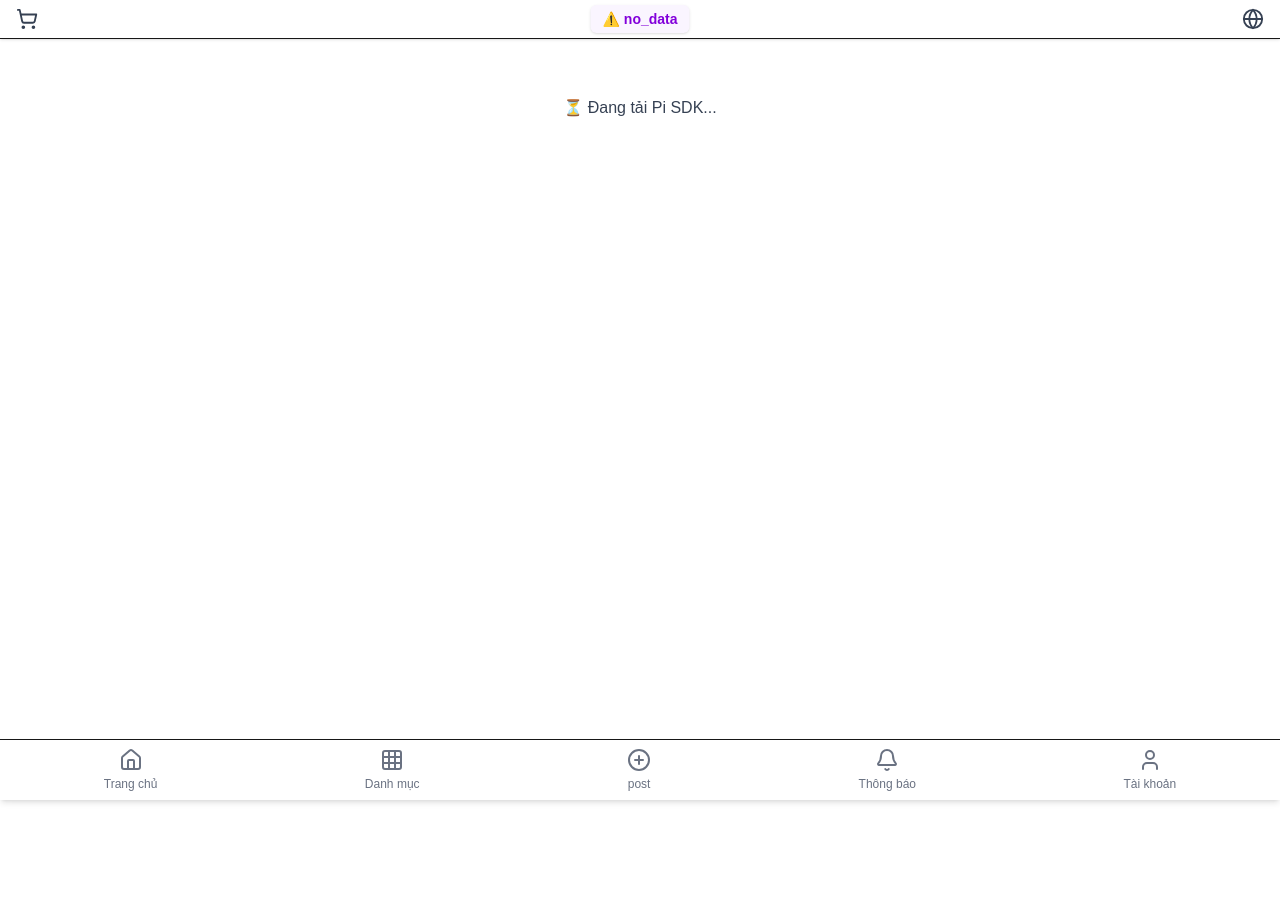
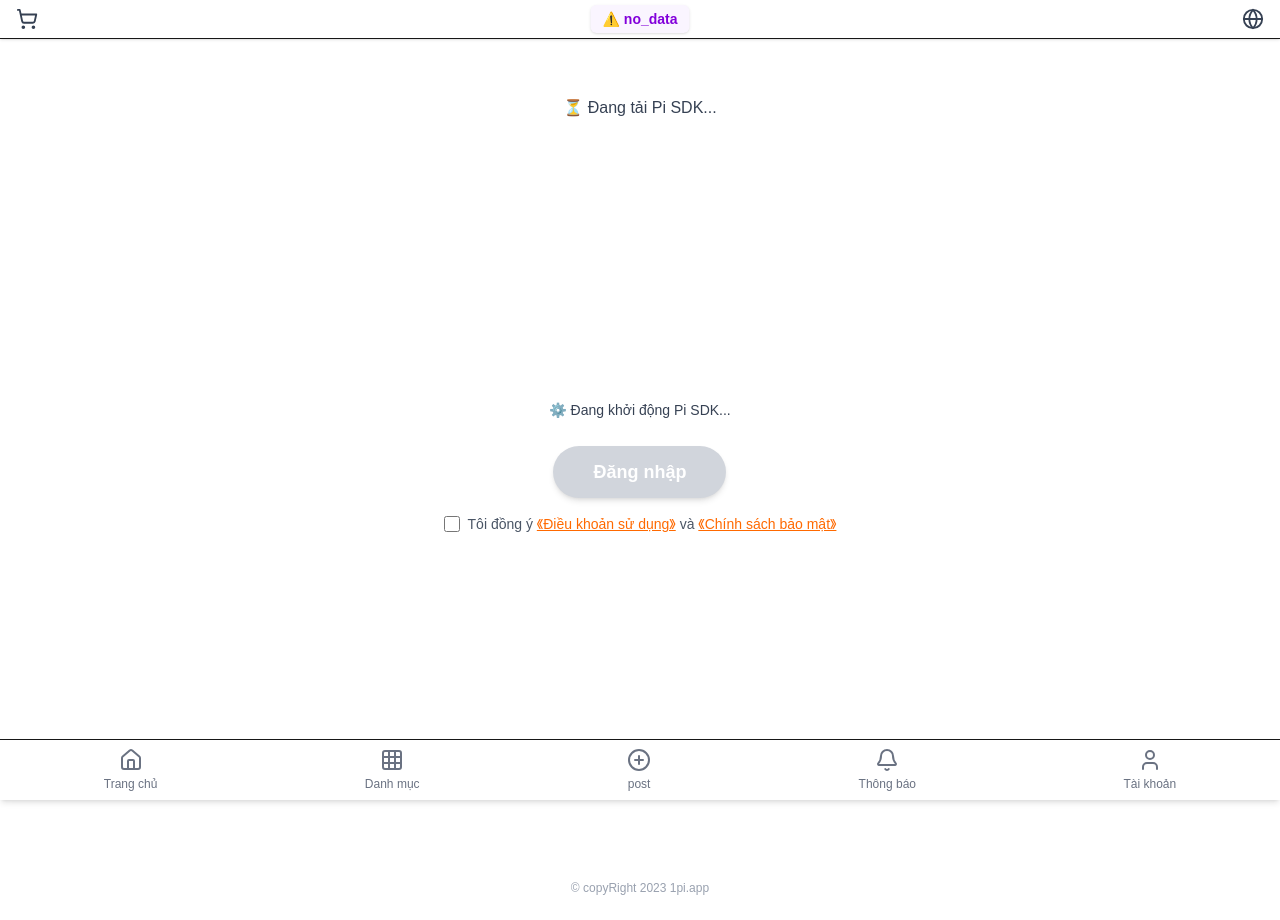
Before and after one commit to Titi-shop/TiTi, a Next.js app: page /pilogin in a window 1280 px wide. Before the commit the page ends 800 px from the top, so only its background shows below. Built offline with nearby package versions, Linux system fonts and the light colour scheme; no server answers.

Commit message:
Update page.tsx

```diff
--- a/app/pilogin/page.tsx
+++ b/app/pilogin/page.tsx
@@ -1,153 +1,130 @@
 "use client";
 
 import { useEffect, useState } from "react";
-import Link from "next/link";
-import { useLanguage } from "../context/LanguageContext";
-import {
-  PackagePlus,
-  Package,
-  ClipboardList,
-  RefreshCcw,
-  Truck,
-  Wallet,
-} from "lucide-react";
+import { useRouter } from "next/navigation";
+import { useAuth } from "@/context/AuthContext";
 
-export default function SellerDashboard() {
-  const { translate } = useLanguage();
+export default function PiLoginPage() {
+  const router = useRouter();
+  const { user, piReady, pilogin } = useAuth();
 
-  // ✅ State
-  const [sellerUser, setSellerUser] = useState<string>("");
-  const [isSeller, setIsSeller] = useState(false);
+  const [status, setStatus] = useState("⏳ Đang tải...");
+  const [agreed, setAgreed] = useState(false);
   const [isChecking, setIsChecking] = useState(true);
 
-  // ✅ Kiểm tra thông tin người dùng sau khi component mount (client-side)
+  // ✅ Kiểm tra nếu user đã đăng nhập sẵn
   useEffect(() => {
-    const checkSeller = async () => {
-      try {
-        // ⚙️ Chỉ chạy khi đã có window
-        if (typeof window === "undefined") return;
+    if (user) {
+      // chỉ hiển thị dòng “Xin chào ...” trên trang, không toast
+      setStatus(`🎉 Xin chào ${user.username}`);
+      // đợi 1.2s rồi chuyển trang
+      setTimeout(() => router.push("/customer"), 1200);
+    } else {
+      setIsChecking(false);
+    }
+  }, [user, router]);
 
-        const stored = localStorage.getItem("pi_user");
-        const logged = localStorage.getItem("titi_is_logged_in");
+  // ✅ Theo dõi trạng thái Pi SDK
+  useEffect(() => {
+    if (typeof window === "undefined") return;
+    if (!piReady) {
+      setStatus("⚙️ Đang khởi động Pi SDK...");
+      return;
+    }
+    if (!user) setStatus("");
+  }, [piReady, user]);
 
-        // ❌ Nếu chưa đăng nhập → chỉ đánh dấu đã kiểm tra
-        if (!stored || logged !== "true") {
-          setIsChecking(false);
-          return;
-        }
+  // ✅ Xử lý đăng nhập
+  const handleLogin = async () => {
+    if (!agreed) {
+      setStatus("⚠️ Vui lòng đọc và đồng ý với điều khoản trước khi đăng nhập.");
+      return;
+    }
+    if (!piReady || typeof window === "undefined" || !window.Pi) {
+      setStatus("⚠️ Vui lòng mở bằng Pi Browser và chờ SDK load xong!");
+      return;
+    }
 
-        const parsed = JSON.parse(stored);
-        const username =
-          parsed?.user?.username || parsed?.username || "guest_user";
-        setSellerUser(username);
+    try {
+      setStatus("🔑 Đang xác thực tài khoản...");
+      await pilogin();
+      setStatus("✅ Đăng nhập thành công!");
+      setTimeout(() => router.push("/customer"), 1200);
+    } catch (err: any) {
+      console.error("❌ Lỗi đăng nhập:", err);
+      setStatus("❌ Lỗi đăng nhập: " + (err.message || "Không rõ nguyên nhân"));
+    }
+  };
 
-        // ✅ Gọi API kiểm tra quyền
-        const res = await fetch(`/api/users/role?username=${username}`, {
-          cache: "no-store",
-        });
-
-        if (!res.ok) {
-          console.warn("⚠️ Không thể xác thực quyền người bán.");
-          setIsChecking(false);
-          return;
-        }
-
-        const data = await res.json();
-        if (data?.role === "seller") {
-          setIsSeller(true);
-        }
-      } catch (err) {
-        console.error("❌ Lỗi khi kiểm tra quyền người bán:", err);
-      } finally {
-        setIsChecking(false);
-      }
-    };
-
-    checkSeller();
-  }, []);
-
-  // 🕓 Đang kiểm tra → hiển thị loading ngắn gọn
+  // ✅ Trang kiểm tra đăng nhập
   if (isChecking) {
     return (
-      <main className="flex items-center justify-center min-h-screen text-gray-500">
-        ⏳ {translate("checking_access") || "Đang kiểm tra quyền truy cập..."}
+      <main className="flex flex-col items-center justify-center min-h-screen bg-white text-gray-500 text-lg">
+        ⏳ Đang kiểm tra đăng nhập...
       </main>
     );
   }
 
-  // ❌ Nếu không phải người bán → ẩn trang
-  if (!isSeller) {
-    return null;
-  }
+  // ✅ Giao diện chính
+  return (
+    <main className="flex flex-col items-center justify-center min-h-screen bg-white text-center px-6 relative">
+      {/* 🔹 Trạng thái nhỏ, cố định phía trên nút */}
+      {status && (
+        <p className="text-gray-700 text-sm absolute top-[35%] whitespace-pre-line">
+          {status}
+        </p>
+      )}
 
-  // ✅ Khi là người bán
-  return (
-    <main className="p-6 pb-24 max-w-6xl mx-auto">
-      <div className="text-right text-sm text-gray-700 mb-4">
-        👤 {translate("seller_label") || "Người bán"}: <b>{sellerUser}</b>
+      {/* 🔹 Khu vực nút đăng nhập (được đẩy lên cao hơn một chút) */}
+      <div className="flex flex-col items-center justify-center space-y-4 mt-[-60px]">
+        <button
+          onClick={handleLogin}
+          disabled={!piReady || !agreed}
+          className={`${
+            piReady && agreed
+              ? "bg-orange-500 hover:bg-orange-600 cursor-pointer"
+              : "bg-gray-300 cursor-not-allowed"
+          } text-white font-semibold py-3 px-10 rounded-full text-lg shadow-md transition-all duration-200`}
+        >
+          Đăng nhập
+        </button>
+
+        {/* 🔹 Điều khoản */}
+        <div className="flex items-center justify-center space-x-2 text-sm text-gray-600">
+          <input
+            type="checkbox"
+            id="agree"
+            checked={agreed}
+            onChange={() => setAgreed(!agreed)}
+            className="w-4 h-4 accent-orange-500 cursor-pointer"
+          />
+          <label htmlFor="agree" className="select-none">
+            Tôi đồng ý {" "}
+            <a
+              href="https://www.termsfeed.com/live/7eae894b-14dd-431c-99da-0f94cab5b9ac"
+              target="_blank"
+              rel="noopener noreferrer"
+              className="text-orange-500 underline"
+            >
+              《Điều khoản sử dụng》
+            </a>{" "}
+            và{" "}
+            <a
+              href="https://www.termsfeed.com/live/32e8bf86-ceaf-4eb6-990e-cd1fa0b0775e"
+              target="_blank"
+              rel="noopener noreferrer"
+              className="text-orange-500 underline"
+            >
+              《Chính sách bảo mật》
+            </a>
+          </label>
+        </div>
       </div>
 
-      <div className="grid grid-cols-2 sm:grid-cols-3 md:grid-cols-5 gap-5 text-center mt-2">
-        <Link
-          href="/seller/post"
-          className="bg-amber-500 hover:bg-amber-600 text-white p-6 rounded-lg shadow transition"
-        >
-          <PackagePlus size={36} />
-          <span className="mt-2 font-semibold block">
-            📦 {translate("post_product") || "Đăng sản phẩm"}
-          </span>
-        </Link>
-
-        <Link
-          href="/seller/stock"
-          className="bg-blue-500 hover:bg-blue-600 text-white p-6 rounded-lg shadow transition"
-        >
-          <Package size={36} />
-          <span className="mt-2 font-semibold block">
-            🏬 {translate("manage_stock") || "Kho hàng"}
-          </span>
-        </Link>
-
-        <Link
-          href="/seller/orders"
-          className="bg-green-500 hover:bg-green-600 text-white p-6 rounded-lg shadow transition"
-        >
-          <ClipboardList size={36} />
-          <span className="mt-2 font-semibold block">
-            🧾 {translate("process_orders") || "Xử lý đơn"}
-          </span>
-        </Link>
-
-        <Link
-          href="/seller/status"
-          className="bg-purple-500 hover:bg-purple-600 text-white p-6 rounded-lg shadow transition"
-        >
-          <RefreshCcw size={36} />
-          <span className="mt-2 font-semibold block">
-            📊 {translate("update_status") || "Cập nhật trạng thái"}
-          </span>
-        </Link>
-
-        <Link
-          href="/seller/delivery"
-          className="bg-orange-500 hover:bg-orange-600 text-white p-6 rounded-lg shadow transition"
-        >
-          <Truck size={36} />
-          <span className="mt-2 font-semibold block">
-            🚚 {translate("delivery") || "Giao hàng"}
-          </span>
-        </Link>
-
-        <Link
-          href="/seller/wallet"
-          className="bg-emerald-500 hover:bg-emerald-600 text-white p-6 rounded-lg shadow transition"
-        >
-          <Wallet size={36} />
-          <span className="mt-2 font-semibold block">
-            💰 {translate("wallet") || "Ví Pi"}
-          </span>
-        </Link>
-      </div>
+      {/* 🔹 Footer */}
+      <footer className="absolute bottom-6 text-gray-400 text-xs">
+        © copyRight 2023 1pi.app
+      </footer>
     </main>
   );
 }
```
